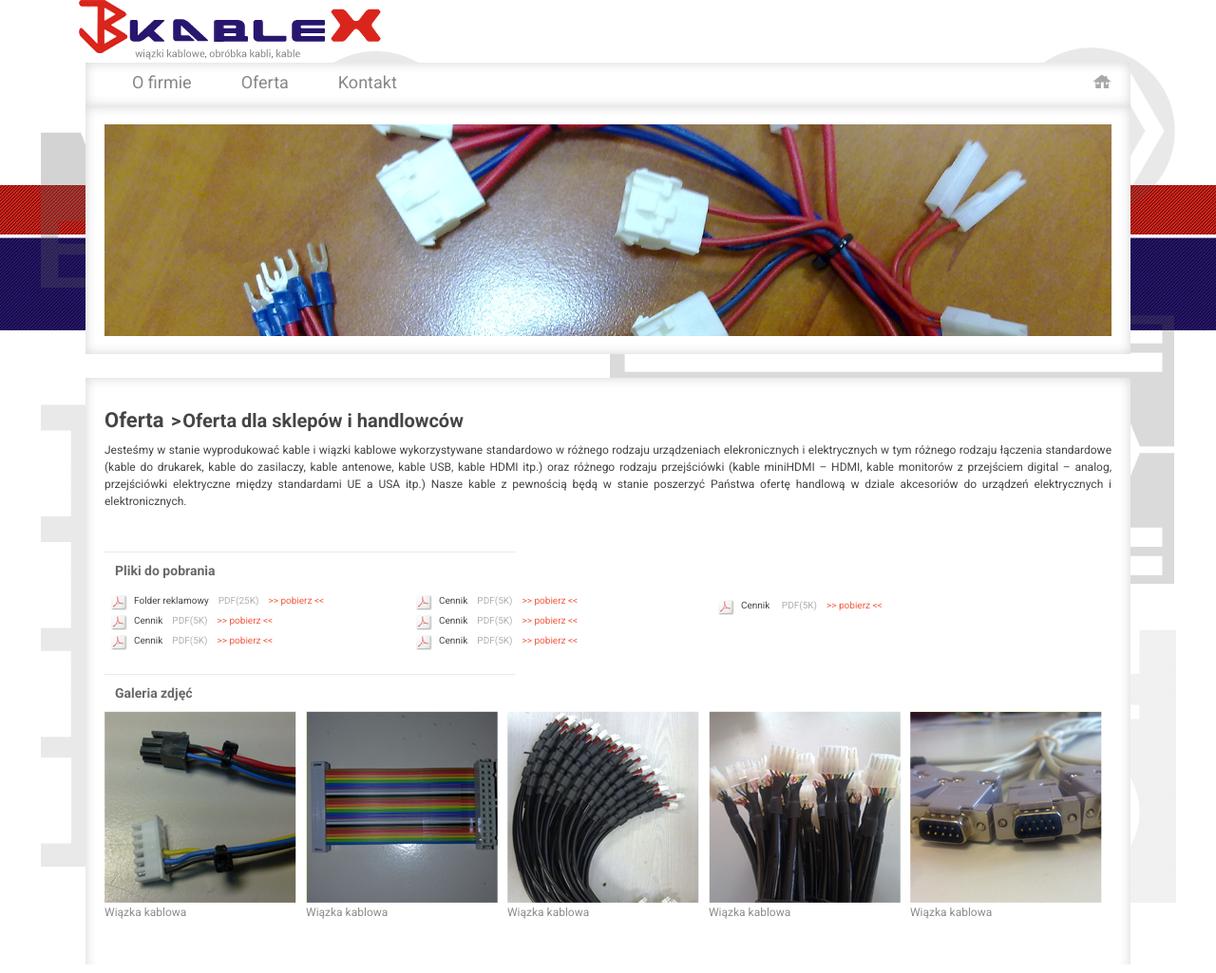
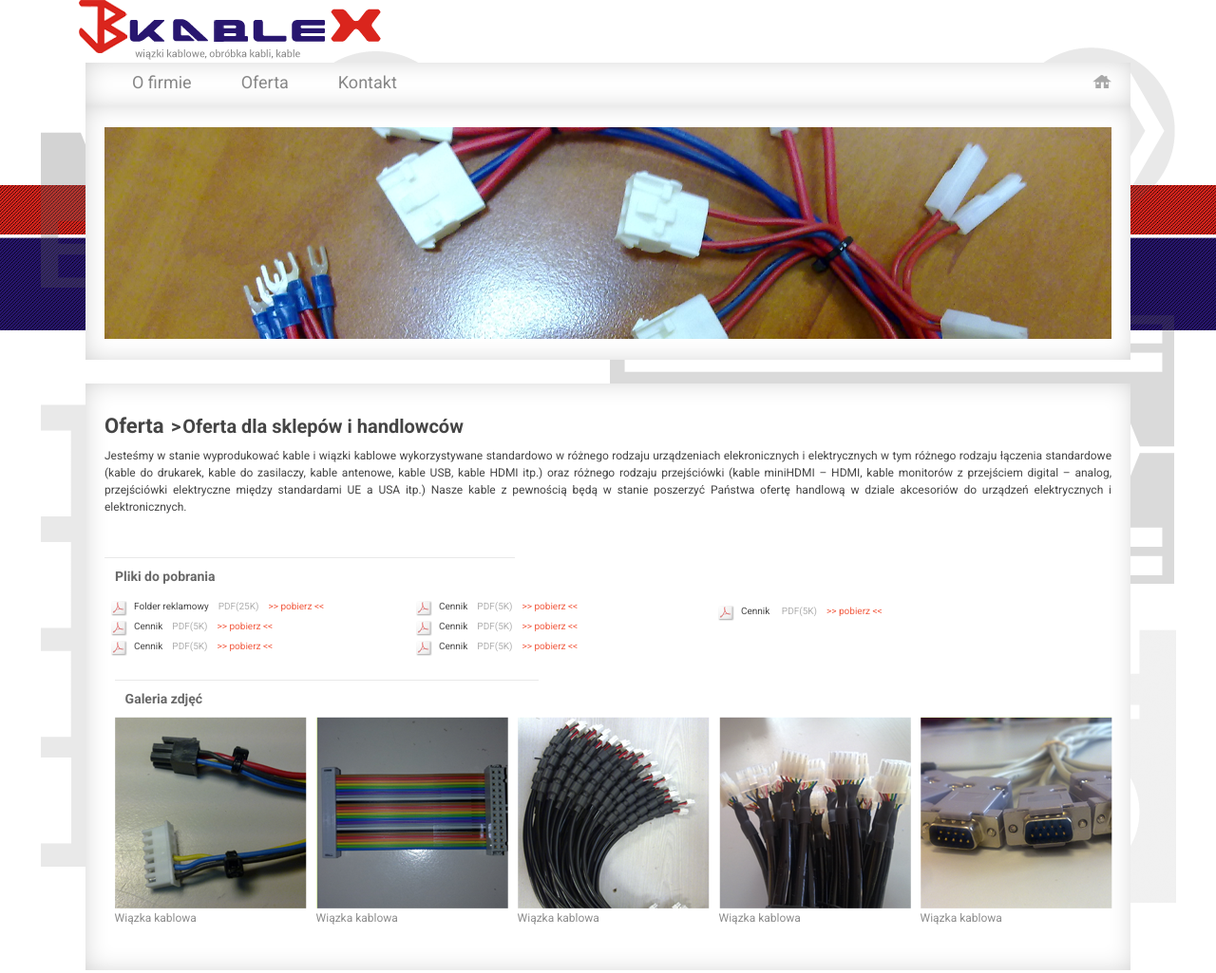
Before and after one commit to DorotaSzostak/kablex, a plain HTML site: page podstrona.html in a window 1280 px wide. Shown: the top 1025 px of the page at 95% size. Drawn offline with nearby package versions, Linux system fonts and the light colour scheme.

Commit message:
css changes, chanding width and hight properties, changing background

```diff
--- a/css/header__nav.css
+++ b/css/header__nav.css
@@ -1,9 +1,10 @@
 /*NAVIGATION*/
 
 .container__header {
-    background: url(img/Shape%201.png);
-    height: 46px;
-    width: 1100px;
+    background-color: #fff;
+    box-shadow: inset 1px 0px 29px -6px rgba(196,196,196,1);
+    width: 100%;
+    max-width:1100px;
 }
 
 .header__nav {
--- a/css/podstrona__wersja.css
+++ b/css/podstrona__wersja.css
@@ -3,11 +3,11 @@
 .content {
     position: relative;
     top:15px;
-    background: url(img_podstrona/Shape%201%20copy%202.png);
-    background-size: cover;
+    background-color: #fff;
+    box-shadow: inset 1px 0px 29px -6px rgba(196,196,196,1);
     box-sizing: border-box;
-    height: 686px;
-    width: 1100px;
+    width: 100%;
+    max-width: 1100px;
     padding-top: 16px;
     padding-left: 20px;
     padding-right: 20px;
@@ -60,13 +60,16 @@
 .gallery__title {
     color: rgba(104, 104, 104, 255);
     text-align: left;
-    width: 410px;
+    width: 40%;
     border-top: 1px solid #e9e9e9;
     padding: 11px;
 
 }
 .gallery {
+    width: 100%;
     max-width: 1110px;
+    padding-left: 1%;
+    padding-bottom: 2%;
 
 }
 
@@ -104,3 +107,9 @@
     top: 40%;
     left: 40%;
 }
+
+.gallery:after {
+    content: '';
+    display: block;
+    clear: both;
+}
--- a/css/podstrona_baner.css
+++ b/css/podstrona_baner.css
@@ -1,7 +1,9 @@
 .baner {
-    height: 261px;
+    padding-bottom: 2%;
+    padding-top: 2%;
     margin-bottom: 10px;
-    background: url(img_podstrona/Shape%201%20copy.png);
+    background-color: #fff;
+    box-shadow: inset 1px 0px 29px -6px rgba(196,196,196,1);
     display: flex;
     align-items: center;
     justify-content: center;
```
Also changed, not shown: css/glowna.css (+9 -19 lines), css/style.css (added), sass/footer.scss (added), sass/styles.scss (added), 1 other file.
